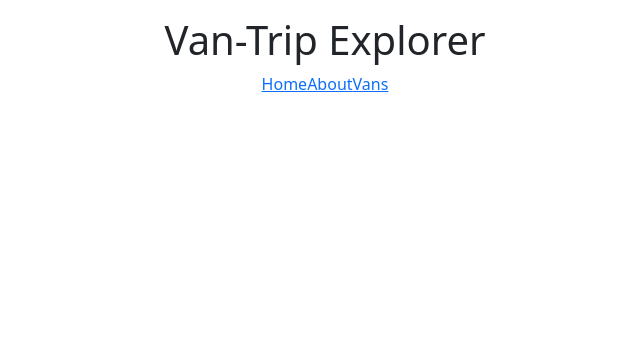
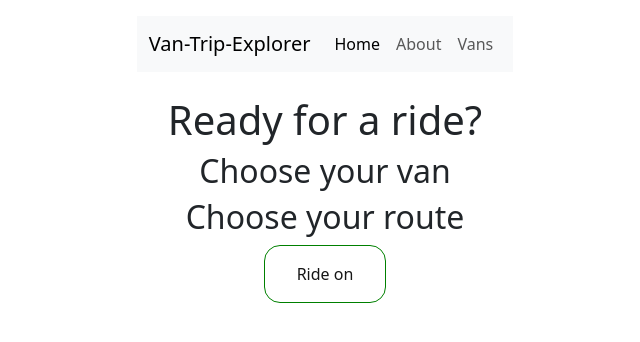
Before and after one commit to zenidreney/van-trip-explorer, a React (Vite) app: page / in a window 1280 px wide. Shown: the top 342 px of the page, without its empty margins (315-955 px from the left). Built offline with nearby package versions, Linux system fonts and the light colour scheme; no server answers; the database is empty.

Commit message:
Polished styles updated links added active state to nav links.

```diff
--- a/src/components/Header.tsx
+++ b/src/components/Header.tsx
@@ -1,15 +1,49 @@
-import { Link } from "react-router"
+import { NavLink } from "react-router"
+
+import Container from 'react-bootstrap/Container';
+import Navbar from 'react-bootstrap/Navbar';
+import Nav from 'react-bootstrap/Nav';
+//import NavDropdown from 'react-bootstrap/NavDropdown';
 
 export default function Header() {
+
+
     return (
         <header>
 
-            <h1>Van-Trip Explorer</h1>
-            <nav>
-                <Link to="/">Home</Link>
-                <Link to="/about">About</Link>
-                <Link to="/vans">Vans</Link>
-            </nav>
+            {/* <h1>Van-Trip Explorer</h1> */}
+            <Navbar expand="lg" className="bg-body-tertiary">
+                <Container>
+                    <Navbar.Brand as={NavLink} to="/" >Van-Trip-Explorer</Navbar.Brand>
+                    <Navbar.Toggle aria-controls="basic-navbar-nav" />
+                    <Navbar.Collapse id="basic-navbar-nav">
+                        <Nav className="me-auto">
+                            <Nav.Link as={NavLink} to="/" >Home</Nav.Link>
+                            <Nav.Link as={NavLink} to="/about" >About</Nav.Link>
+                            <Nav.Link as={NavLink} to="/vans" >Vans</Nav.Link>
+
+                            {/*
+
+                           Maybe add a dropdown later!
+
+                           <NavDropdown title="Dropdown" id="basic-nav-dropdown">
+                                <NavDropdown.Item href="#action/3.1">Action</NavDropdown.Item>
+                                <NavDropdown.Item href="#action/3.2">
+                                    Another action
+                                </NavDropdown.Item>
+                                <NavDropdown.Item href="#action/3.3">Something</NavDropdown.Item>
+                                <NavDropdown.Divider />
+                                <NavDropdown.Item href="#action/3.4">
+                                    Separated link
+                                </NavDropdown.Item>
+                            </NavDropdown>
+
+                            */}
+                        </Nav>
+                    </Navbar.Collapse>
+                </Container>
+            </Navbar>
+
         </header>
     )
 }
--- a/src/pages/Home.css
+++ b/src/pages/Home.css
@@ -3,3 +3,11 @@ div.carousel-container {
     border-radius: 33px;
     overflow: hidden;
 }
+
+a.home-link-to-vans {
+    text-decoration: none;
+    color: #161616;
+    border: 1px solid green;
+    padding: 1em 2em;
+    border-radius: 16px;
+}
--- a/src/pages/Home.tsx
+++ b/src/pages/Home.tsx
@@ -3,7 +3,13 @@ import Badge from 'react-bootstrap/Badge';
 import clsx from 'clsx';
 import "./Home.css"
 
+import { Link } from 'react-router';
+
 import { useVans } from "../hooks/useVans"
+
+import Stack from 'react-bootstrap/Stack';
+import Image from 'react-bootstrap/Image';
+
 
 export default function Home() {
 
@@ -23,7 +29,8 @@ export default function Home() {
         return (
             //<img key={van.id} className="home-vans" src={van.imageUrl} />
             <Carousel.Item key={van.id}>
-                <img
+                <Link to={`/vans/${van.id}`}>
+                    <Image
                         className="d-block w-100"
                         src={van.imageUrl}
                         alt="First slide"
@@ -34,6 +41,7 @@ export default function Home() {
                             {van.type}
                         </Badge>
                     </Carousel.Caption>
+                </Link>
             </Carousel.Item>
         )
     })
@@ -42,8 +50,18 @@ export default function Home() {
 
 
     return (
+        <Stack className="align-items-center">
+
+            <h1>Ready for a ride?</h1>
+            <h2>Choose your van</h2>
+            <h2>Choose your route</h2>
+            <Link to="/vans" className="home-link-to-vans mb-2">Ride on</Link>
+
+
             <Carousel fade className="carousel-container" >
                 {vansElements}
             </Carousel>
+
+        </Stack>
     )
 }
```
Lines whose indentation alone changed are shown as unchanged.
